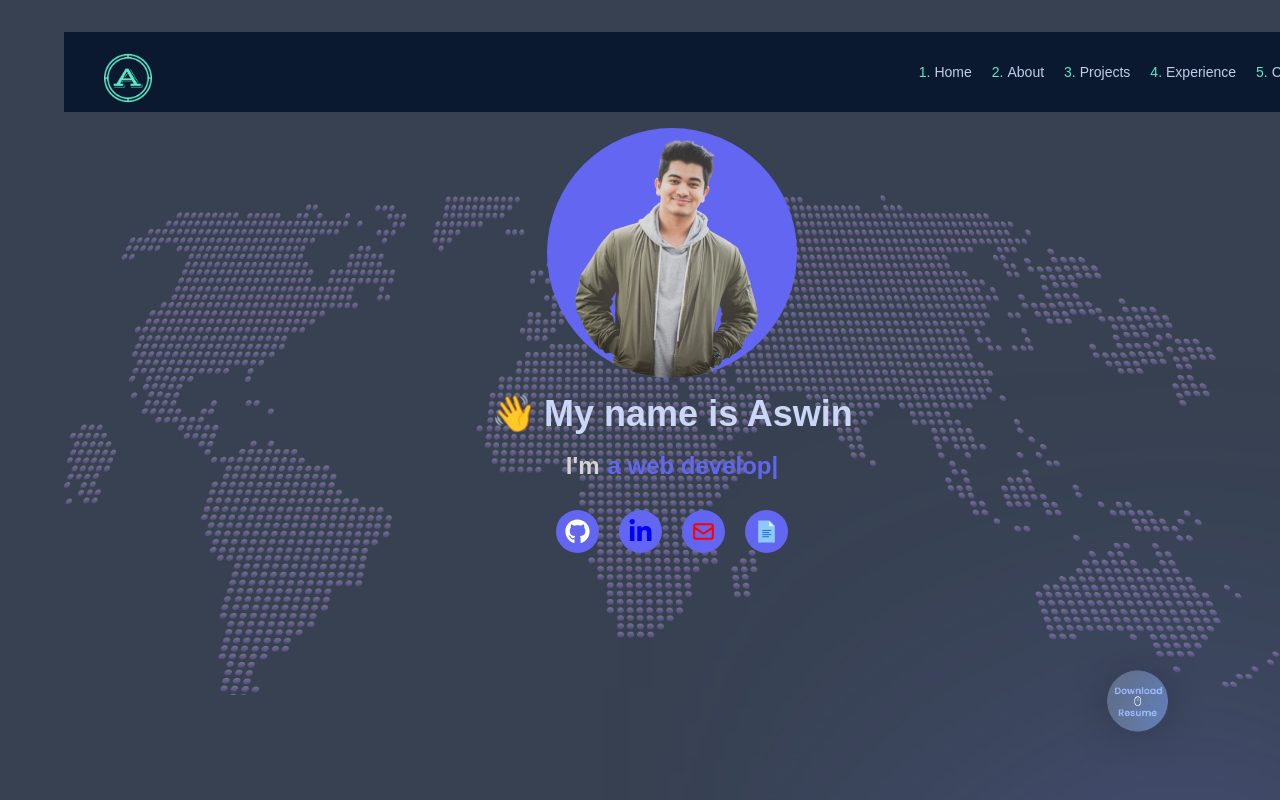
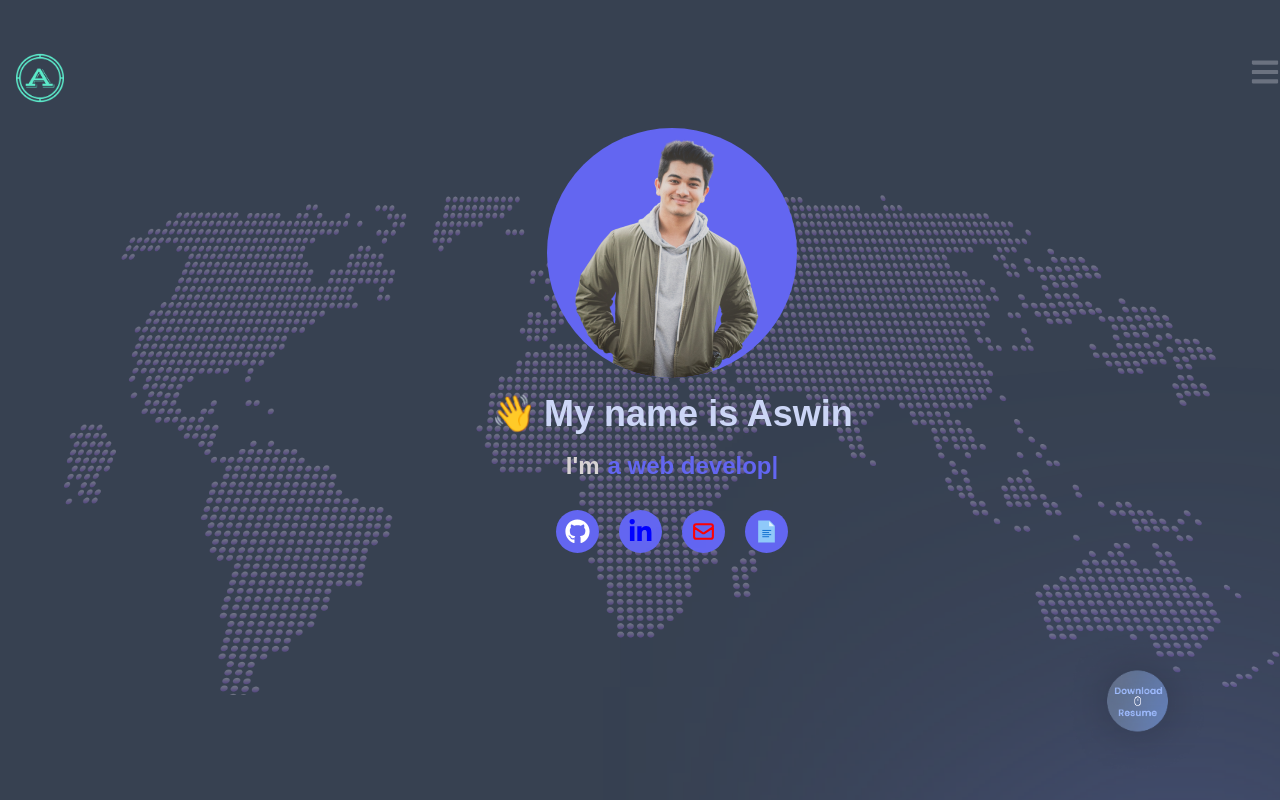
Before and after one commit to AMT98/PortfolioV2, a Next.js app: page / in a window 1280 px wide. Shown: the top 800 px of the page. Built offline with nearby package versions, Linux system fonts and the light colour scheme; a web font is replaced by a local one.

Commit message:
Only hamburger menu for nav items

```diff
--- a/components/Navbar.jsx
+++ b/components/Navbar.jsx
@@ -5,7 +5,6 @@ import { motion } from 'framer-motion';
 
 import { FaBars, FaTimes } from 'react-icons/fa';
 import Link from 'next/link';
-import styles from '../styles';
 import { navVariants } from '../utils/motion';
 
 const Navbar = () => {
@@ -39,41 +38,28 @@ const Navbar = () => {
       variants={navVariants}
       initial="hidden"
       whileInView="show"
-      className={`${styles.xPaddings} py-8 relative`}
+      className="py-8 relative pl-4 z-10"
     >
-      <div className="flex justify-between items-center w-full h-20 px-4 text-[#C2CCEB] bg-[#0A192F] fixed cursor-pointer z-10">
+      <div className="flex justify-between items-center w-full h-20 text-[#C2CCEB] bg-transparent fixed cursor-pointer z-10">
         <div>
           {/* <h1 className="text-5xl font-signature ml-2 text-[#0EC8AD]">AMT</h1> */}
           <img
             onClick={handleLogo}
-            className="w-12 h-auto ml-6 mt-3"
+            className="w-12 h-auto mt-3"
             src="/websiteLogo.png"
             alt="logo"
           />
         </div>
-        <ul className="hidden md:flex navItems">
-          {links.map(({ id, link }) => (
-            <li
-              key={id}
-              className="px-2 cursor-pointer capitalize text-sm hover:text-[#5CEACA] hover:scale-95 duration-200 text-[#C2CCEB]"
-            >
-              <Link href={link} smooth duration={500}>
-                <span className="px-1 text-[#5CEACA]">{id}.</span>
-                {link}
-              </Link>
-            </li>
-          ))}
-        </ul>
         <div
           onClick={() => setNav(!nav)}
-          className="cursor-pointer pr-4 z-10 text-gray-500 md:hidden"
+          className="cursor-pointer pr-4 z-10 text-gray-500"
         >
           {nav ? <FaTimes size={30} /> : <FaBars size={30} />}
         </div>
         {nav && (
-        <ul className="ml-[23%] flex flex-col justify-center items-center absolute top-0 left-0 w-full h-screen bg-[#0A192F] text-[#5CEACA]">
+        <ul className="flex flex-col justify-center items-center absolute top-0 left-0 w-full h-screen bg-white z-10 text-indigo-500">
           {links.map(({ id, link }) => (
-            <li key={id} className="cursor-pointer capitalize py-4 text-xl ml-[-23%]">
+            <li key={id} className="cursor-pointer capitalize py-4 text-xl">
               <Link
                 onClick={() => setNav(!nav)}
                 href={link}
--- a/utils/motion.js
+++ b/utils/motion.js
@@ -14,7 +14,7 @@ export const navVariants = {
     transition: {
       type: 'spring',
       stiffness: 80,
-      delay: 1,
+      delay: 0.2,
     },
   },
 };
```
